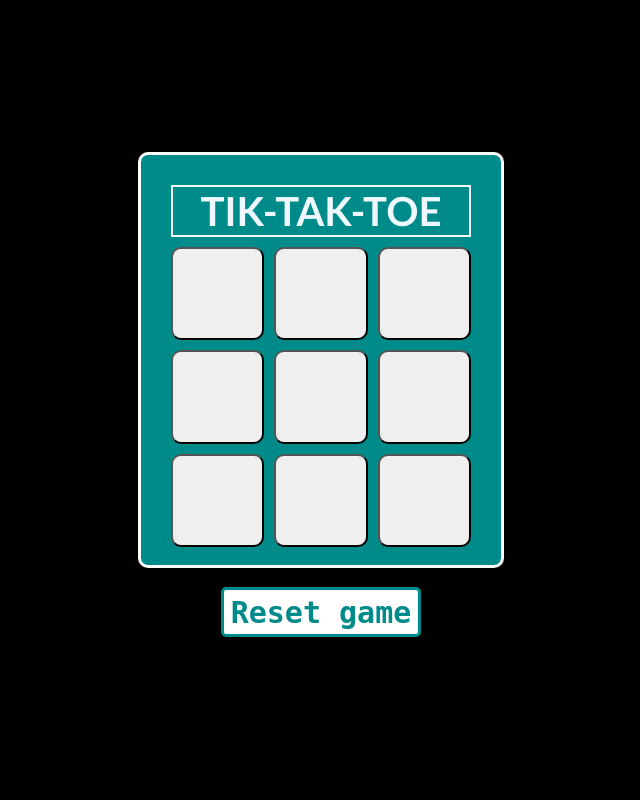
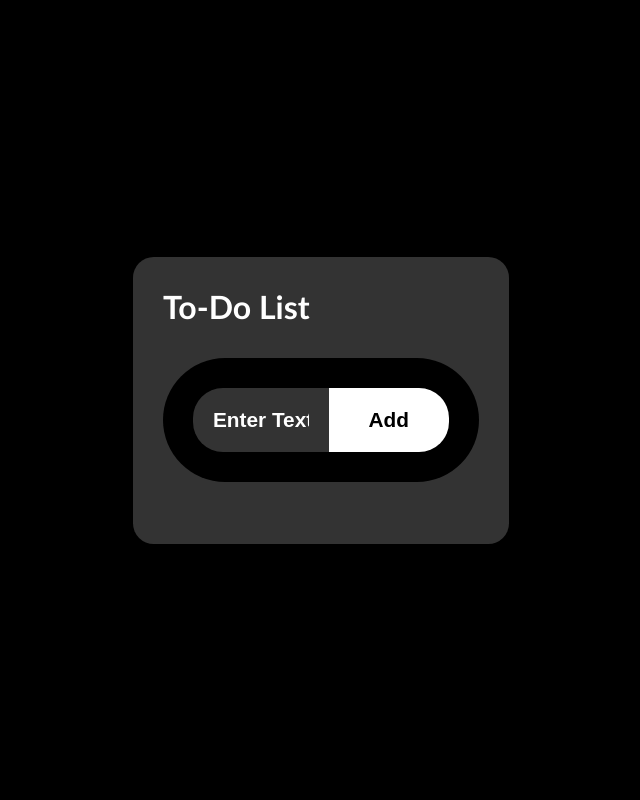
Before and after one commit to ghostmkg/web-development, a PHP site: page / in a window 1280 px wide. Shown: the whole page, without its empty margins (319-959 px from the left). Run offline with PHP 8.4, Linux system fonts and the light colour scheme.

Commit message:
Do do list app
it uses browsers memory to store the data

```diff
--- a/index.html
+++ b/index.html
@@ -3,33 +3,23 @@
 <head>
     <meta charset="UTF-8">
     <meta name="viewport" content="width=device-width, initial-scale=1.0">
-    <title>Document</title>
+    <title>To-do List app</title>
     <link rel="stylesheet" href="style.css">
 </head>
 <body>
-    <div class="message hide">
-            <div class="alert hide winner ">Winner</div>
-            <div class="alert draw hide">Match Tied</div>
-            <button class="bbt hide">New game</button>
+    <div class="application">
+        <h1>To-Do List</h1>
+        <div class="row">
+            <input type="text" placeholder="Enter Text Here">
+            <button btn onclick="addNote()">Add</button>
+        </div>
+
+        <ul id="list">
+            <!-- <li class="check">Tasst 1</li>
+            <li>Tasst 1</li>
+            <li>Tasst 1</li> -->
+        </ul>
     </div>
-    <main>
-        <div class="game">
-            <div class="name">TIK-TAK-TOE</div>
-            <div class="btn">
-            <button class="box box1"></button>
-            <button class="box box2"></button>
-            <button class="box box3"></button>
-            <button class="box box4"></button>
-            <button class="box box5"></button>
-            <button class="box box6"></button>
-            <button class="box box7"></button>
-            <button class="box box8"></button>
-            <button class="box box9"></button>
-        </div>
-        <button class="reset">Reset game</button>
-        </div>
-    </main>
-
     <script src="script.js"></script>
 </body>
 </html>
--- a/script.js
+++ b/script.js
@@ -1,137 +1,66 @@
-let boxes = document.querySelectorAll(".game .box");
-let reset = document.querySelector(".game .reset");
-let container = document.querySelector(".message");
-let winner = document.querySelector(".message .winner");
-let newgame = document.querySelector(".message .bbt");
-let draw = document.querySelector(".message .draw");
-let winPattern =
-[
-[0,1,2] ,
-[0,3,6] ,
-[0,4,8] ,
-[1,4,7] ,
-[2,4,6] ,
-[2,5,8] ,
-[3,4,5] ,
-[6,7,8]
-]
+let input = document.querySelector(".application input");
+let button = document.querySelector(".application button");
+let list = document.querySelector(".application #list");
 
-
-
-// players turn
-let turn = 0;
-for(let i=0; i<boxes.length; i++)
-{
-    boxes[i].addEventListener("click" , () =>
-{
-    if(boxes[i].innerText === "")
+function addNote()
 {
 
-        if(turn%2 == 0)
+    if (input.value === '')
     {
-                boxes[i].innerText = "X"
+        alert("Please write something first");
     }
 
     else
     {
-                boxes[i].innerText = "O"
+        let li = document.createElement("li");
+        li.innerHTML = input.value;
+        list.appendChild(li);
+
+        let span = document.createElement("span");
+        span.innerHTML = "\u00d7"
+        li.appendChild(span)
+
+        input.value = ""
+        save();
+    }
 }
 
+
+//function to remove the note
+list.addEventListener("click" , function(e)
+{
+    if(e.target.tagName === "LI")
+    {
+        e.target.classList.toggle("check");
+        save();
     }
-    checkwinner();
-    turn++
-    console.log(turn);
+
+    else if (e.target.tagName === "SPAN")
+    {
+        e.target.parentElement.remove();
 
 
-    if (turn === 9 )
-    {
-        if(!checkwinner())
-        {
-        container.classList.remove("hide")
-        newgame.classList.remove("hide")
-        draw.classList.remove("hide");
-        winner.classList.add("hide")
-        disable()
     }
-    }
-})
-}
-
-// reseting game
-
-reset.addEventListener("click",() =>
-{
-    enable()
-    container.classList.add("hide")
-    draw.classList.add("hide");
-    for(let i=0; i<boxes.length; i++)
-    {
-        boxes[i].innerText = "";
-    }
-    turn = 0;
-})
-
-
-newgame.addEventListener("click",() =>
-{
-    // winner.classList.add("hide")
-        container.classList.add("hide")
-        draw.classList.add("hide");
-        // newgame.classList.add("hide")
-        enable()
-    for(let i=0; i<boxes.length; i++)
-    {
-        boxes[i].innerText = "";
-    }
-    turn = 0;
-})
+}, false)
 
 
 
-// to disable buttons buttons aftger the games is fininshed
-const disable = ()=>
+function save()
 {
-    for(let box of boxes)
-    {
-        box.disabled = true;
-    }
+    localStorage.setItem("data" , list.innerHTML);
 }
 
-const enable = ()=>
+function show()
 {
-    for(let box of boxes)
-    {
-        box.disabled = false;
-    }
+    list.innerHTML = localStorage.getItem("data")
+
+    const items = list.querySelectorAll("li");
+    items.forEach(item => {
+        item.querySelector("span").addEventListener("click", function () {
+            item.remove(); // Remove the list item
+            save(); // Save the current state
+        });
+    });
 }
 
-// print detials after the games is finished
-const gamedetails = (val)=>
-    {
-        winner.innerText = val+" Wins"
-        winner.classList.remove("hide")
-        container.classList.remove("hide")
-        newgame.classList.remove("hide")
-        disable()
-    }
-
-    // winnig logic
-    const checkwinner = ()=>
-    {
-        for (let element of winPattern)
-        {
-            let val1 =    boxes[element[0]].innerText;
-            let val2 =    boxes[element[1]].innerText;
-            let val3 =    boxes[element[2]].innerText;
-
-            if(val1 != "" && val2 != "" && val3 != "")
-            {
-                if(val1 === val2 && val2 === val3)
-                {
-                    gamedetails(val1);
-                    return true;
-                }
-            }
-        }
-        return false;
-    }
+show();
--- a/style.css
+++ b/style.css
@@ -1,100 +1,190 @@
-body{
-    background-color: black;
+:root {
+  --background: black;
+  --text: white;
+  --card: #333;
+  --box: #ff5945;
+}
+
+* {
+  margin: 0;
+}
+
+body {
+  font-family: "Gill Sans", "Gill Sans MT", Calibri, "Trebuchet MS", sans-serif;
+  background-color: var(--background);
+  color: var(--text);
+  min-height: 100vh;
+  display: flex;
+  justify-content: center;
+  align-items: center;
+}
+
+.application {
+  background-color: var(--card);
+  padding: 30px;
+  border-radius: 1.3rem;
+  transition: all 0.5s ease;
+
+  &:hover {
+    background-color: #444444af; /* Slightly lighter than the original */
+    transform: scale(1.2); /* Slightly increases size */
+    box-shadow: 1px 0px 70px 20px var(--box); /* Deeper shadow on hover */
+  }
+
+  /* heading changes color when hovered */
+  &:hover h1 {
+    color: var(--box);
+  }
+
+  /* button changes color when hovered */
+  &:hover .row button {
+    background-color: var(--box);
+    color: var(--text);
 
   }
 
-.message{
-    width: 300px;
-    margin: 22% auto;
-    display: flex;
-    flex-direction: column;
-    justify-content: center;
-    align-items: center;
-    gap: 20px;
-}
-
-.hide{
-    display: none;
-}
-
-.alert{
-    width: 200px;
-    height: 50px;
-    background-color:darkcyan;
-    color:  white;
-    border-radius: 5px;
-    border: 3px solid darkcyan;
-    font-family: monospace;
-    font-size: 30px;
-    font-weight: bold;
-    text-align: center;
-    border: 3px solid white;
-}
-
-.bbt{
-    width: 200px;
-    height: 50px;
-    background-color: white;
-    color: darkcyan;
-    border-radius: 5px;
-    border: 3px solid darkcyan;
-    font-family: monospace;
-    font-size: 30px;
-    font-weight: bold;
+  /* inputbox changes color when hovered */
+  &:hover .row input {
+    color: var(--box);
+    background-color: var(--text);
 
   }
 
-.game{
-    width: 300px;
-    height: 350px;
-    background-color: darkcyan;
-    margin:  19vh auto;
-    border-radius: 10px;
-    border: 3px solid white;
-    padding: 30px;
-    text-align: center;
-    font-weight: 900;
-    color: aliceblue;
-    font-family: 'Gill Sans', 'Gill Sans MT', Calibri, 'Trebuchet MS', sans-serif;
+  &:hover .row
+  {
+    transform: scale(1.1);
   }
 
-.btn{
 
-    margin:40px auto;
-    width: 300px;
-    height: 300px;
-    display: grid;
-    grid-template-columns: 1fr 1fr 1fr;
-    grid-template-rows: 1fr 1fr 1fr;
-    gap: 10px;
 }
 
-.btn button{
-    border-radius: 10px;
-    font-size: 50px;
-    font-weight: 700;
+/* placeholder changes text color changes color when hovered */
+.application:hover .row input::placeholder {
+  color: var(--box);
+}
 
-    &:hover{
-        background-color:darkcyan;
-        color: aliceblue;
+h1 {
+  color: var(--text);
+  transition: all 0.5s ease;
+}
+
+.row {
+  margin: 2rem auto;
+  display: flex;
+  width: 20vw;
+  justify-content: center;
+  border-radius: 1000px;
+  padding: 30px 30px;
+  background-color: var(--background);
+  transition: all 0.5s ease;
+}
+
+.row input {
+  width: 100%;
+  padding: 1.25rem;
+  border-radius: 30px 0px 0px 30px;
+  text-align: center;
+  background-color: var(--card);
+  font-size: 1.3rem;
+  font-weight: bold;
+  border: none;
+  transition: all 0.5s ease;
+  color: var(--text);
+
+  &:focus {
+    outline: none;
+  }
+
+  &::placeholder {
+    color: var(--text);
+    transition: all 0.5s ease;
   }
 }
 
-.name{
-    font-size: 40px;
-    margin-bottom: -30px;
-    border: 2px solid;
+.row button {
+  background-color: var(--text);
+  font-weight: bolder;
+  font-size: 1.3rem;
+  text-align: left;
+  padding: 0px 2.5rem;
+  border-radius: 0px 30px 30px 0px;
+  transition: all 0.5s ease;
+  border: none;
+}
+
+ul li {
+  list-style: none;
+  font-size: 1.4rem;
+  font-weight: bold;
+  margin: 1.1rem;
+  padding: 20px;
+  background-color: var(--background);
+  border-radius: 3rem;
+  user-select: none;
+  cursor: pointer;
+  position: relative;
+  transition: all 0.3s ease;
+
+  &::after {
+    content: "";
+    position: absolute;
+    height: 2rem;
+    width: 2rem;
+    border-radius: 50%;
+    background-image: url(icons/unchecked.png);
+    background-size: cover;
+    background-position: center;
+    top: 17px;
+    left: -40px;
+    transition: all 0.3s ease; /* Added for smooth transition */
+  }
+
+  &:hover
+  {
+    background-color: var(--box);
+    transform: scale(1.1);
 
   }
+}
 
-.reset{
-    width: 200px;
-    height: 50px;
-    background-color: white;
-    color: darkcyan;
-    border-radius: 5px;
-    border: 3px solid darkcyan;
-    font-family: monospace;
-    font-size: 30px;
-    font-weight: bold;
+ul li.check {
+  color: #ff58457c;
+  text-decoration: line-through;
+
+  &:hover
+  {
+    color: var(--text);
   }
+
+  /* Changes the icon to 'checked' when .check is applied */
+  &::after {
+    background-image: url(icons/checked.png);
+  }
+}
+
+
+ul li span
+{
+    position: absolute;
+    right:10px;
+
+    top: 9px;
+    width: 3rem;
+    height: 3rem;
+    font-size: 2rem;
+    color: #555;
+    line-height: 48px;
+    text-align: center;
+    transition: all 0.3s ease;
+    background-color: rgb(255, 255, 255);
+    border-radius: 50px;
+
+    &:hover
+    {
+        border-radius: 50px;
+        background-color: var(--card);
+        color: var(--text);
+    }
+
+
+}
```
Lines whose indentation alone changed are shown as unchanged.
